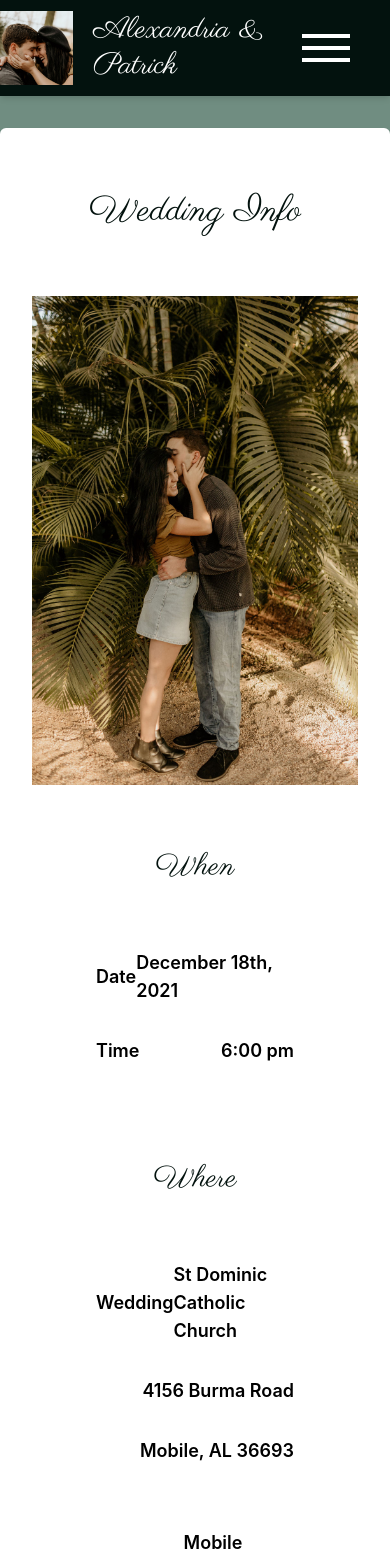
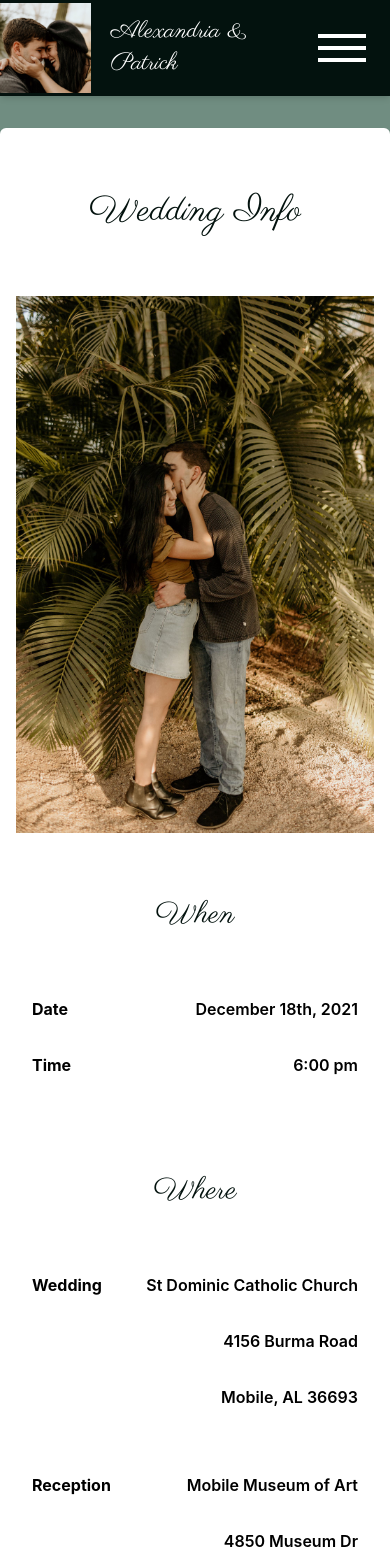
Before and after one commit to patrickspafford/wedding-site, a Next.js app: page /wedding-info in a window 390 px wide. Shown: the top 1561 px of the page. Built offline with nearby package versions, Linux system fonts and the light colour scheme.

Commit message:
Improve styling for mobile view

```diff
--- a/components/Header.tsx
+++ b/components/Header.tsx
@@ -47,7 +47,9 @@ const Header = ({ navItems, toggleMenu, handleLogOut, loggedIn }: IHeader) => (
               />
             </a>
           </Link>
-          <span className="font-paris text-3xl">Alexandria &amp; Patrick</span>
+          <span className="font-paris lg:text-3xl text-2xl">
+            Alexandria &amp; Patrick
+          </span>
         </div>
         <DesktopHeader
           navItems={navItems}
--- a/components/InfoItem.tsx
+++ b/components/InfoItem.tsx
@@ -18,7 +18,9 @@ const InfoItem = ({
   onChange,
 }: IInfoItem) => (
   <div className={`flex items-center justify-between ${itemStyle} mb-8`}>
-    <span className={`font-semibold text-lg ${spanStyle ?? ""}`}>{left}</span>
+    <span className={`font-bold md:text-lg text-base ${spanStyle ?? ""}`}>
+      {left}
+    </span>
     {editable ? (
       <input
         type="text"
@@ -28,7 +30,7 @@ const InfoItem = ({
         onChange={onChange}
       />
     ) : (
-      <span className={`font-semibold text-lg ${spanStyle ?? ""}`}>
+      <span className={`font-semibold md:text-lg text-base ${spanStyle ?? ""}`}>
         {right}
       </span>
     )}
--- a/components/InfoSection.tsx
+++ b/components/InfoSection.tsx
@@ -6,7 +6,11 @@ interface IInfoSection {
 }
 
 const InfoSection = ({ children, className }: IInfoSection) => (
-  <div className={`p-8 pl-16 pr-16 ${className}`}>{children}</div>
+  <div
+    className={`p-8 lg:pl-16 lg:pr-16 md:pl-8 md:pr-8 pl-4 pr-4 ${className}`}
+  >
+    {children}
+  </div>
 )
 
 export default InfoSection
--- a/components/MobileHeader.tsx
+++ b/components/MobileHeader.tsx
@@ -5,7 +5,7 @@ interface IMobileHeader {
 }
 
 const MobileHeader = ({ toggleMenu }: IMobileHeader) => (
-  <div className="mr-8 flex lg:hidden justify-end items-center">
+  <div className="md:mr-8 mr-4 flex lg:hidden justify-end items-center">
     <div className="w-16 hover:opacity-50 cursor-pointer" onClick={toggleMenu}>
       {[0, 1, 2].map((idx) => (
         <span key={idx} className="block m-2 bg-white h-1"></span>
--- a/components/Paper.tsx
+++ b/components/Paper.tsx
@@ -6,7 +6,7 @@ interface IPaper {
 }
 
 const Paper = ({ children }: IPaper) => (
-  <div className="w-full bg-white max-w-2xl p-8 mt-8 mb-8 rounded-md shadow-md">
+  <div className="w-full bg-white max-w-2xl p-8 pl-4 pr-4 md:pl-8 md:pr-8 mt-8 mb-8 rounded-md shadow-md">
     {children}
   </div>
 )
--- a/components/TableCell.tsx
+++ b/components/TableCell.tsx
@@ -27,7 +27,7 @@ const TableCell = ({
             alt="Profile"
             height={96}
             width={96}
-            objectFit="contain"
+            objectFit="cover"
           />
         ) : (
           <FaUser className="text-4xl m-auto pt-2 align-middle" />
--- a/hooks/useFirebase.ts
+++ /dev/null
@@ -1,39 +0,0 @@
-import React, { useEffect, useState } from "react"
-import firebase from "firebase"
-import "firebase/auth"
-import "firebase/firestore"
-
-const useFirebase = () => {
-  const [app, setApp] = useState<firebase.app.App | null>(null)
-  const [auth, setAuth] = useState<firebase.auth.Auth | null>(null)
-  const [firestore, setFirestore] =
-    useState<firebase.firestore.Firestore | null>(null)
-
-  useEffect(() => {
-    const config = {
-      apiKey: "AIzaSyATsifSy14qmKKc79gsx0tQnkTbUEM5aDY",
-      authDomain: "weddingapp-94d85.firebaseapp.com",
-      databaseURL: "https://weddingapp-94d85.firebaseio.com",
-      projectId: "weddingapp-94d85",
-      storageBucket: "weddingapp-94d85.appspot.com",
-      messagingSenderId: "145233983231",
-      appId: "1:145233983231:web:7ff5c5f80fbe88b4e4feca",
-    }
-
-    if (!firebase.apps.length) {
-      const firebaseApp = firebase.initializeApp(config)
-      setApp(firebaseApp)
-      setAuth(firebaseApp.auth())
-      setFirestore(firebaseApp.firestore())
-      console.log("Initialized app")
-    }
-  }, [])
-
-  return {
-    auth,
-    app,
-    firestore,
-  }
-}
-
-export default useFirebase
--- a/package.json
+++ b/package.json
@@ -26,6 +26,7 @@
     "react-native-uuid": "^2.0.1",
     "react-spinners": "^0.11.0",
     "recoil": "^0.4.1",
+    "rooks": "^5.7.1",
     "sharp": "^0.29.1"
   },
   "devDependencies": {
--- a/pages/photos.tsx
+++ b/pages/photos.tsx
@@ -138,13 +138,13 @@ const Photos = () => {
           ))
         )}
       </div>
-      <div className="flex justify-between items-center p-8">
+      <div className="flex justify-between items-center flex-wrap p-4 md:p-8">
         <button
           onClick={handlePrevPage}
           disabled={
             pagination.pageTokens.length <= 2 || pagination.currIdx === 0
           }
-          className={`text-charcoal bg-white pl-8 pr-8 p-4 rounded-md hover:opacity-50 ${
+          className={`text-charcoal bg-white md:pl-8 md:pr-8 p-4 rounded-md hover:opacity-50 ${
             (pagination.pageTokens.length <= 2 || pagination.currIdx === 0) &&
             "opacity-50"
           }`}
@@ -170,7 +170,7 @@ const Photos = () => {
         </form>
         <button
           onClick={handleNextPage}
-          className="text-charcoal bg-white pl-8 pr-8 p-4 rounded-md hover:opacity-50"
+          className="text-charcoal bg-white md:pl-8 md:pr-8 p-4 rounded-md hover:opacity-50"
         >
           Next {`>>`}
         </button>
--- a/pages/rsvp.tsx
+++ b/pages/rsvp.tsx
@@ -4,12 +4,14 @@ import { ApiContext } from "../contexts"
 import Switch from "rc-switch"
 import "rc-switch/assets/index.css"
 import useFirestoreListener from "react-firestore-listener"
+import { useWindowSize } from "rooks"
 
 const RSVP = () => {
   const [firstName, setFirstName] = useState("")
   const [lastName, setLastName] = useState("")
   const [loading, setLoading] = useState(false)
   const { apiService } = useContext(ApiContext)
+  const { innerWidth } = useWindowSize()
 
   const currentUserDoc = useFirestoreListener({
     collection: "users",
@@ -55,7 +57,7 @@ const RSVP = () => {
             className="w-full bg-white max-w-2xl p-8 mt-8 rounded-md shadow-md"
           >
             <h1 className="text-4xl text-center mb-8 font-paris">RSVP</h1>
-            <h2 className="text-3xl text-center font-paris mb-16">
+            <h2 className="md:text-3xl text-2xl text-center font-paris mb-16">
               Will You Be Attending?
             </h2>
             <div className="flex justify-center items-center">
@@ -81,16 +83,22 @@ const RSVP = () => {
                 </label>
               </div>
             </div>
-            <h2 className="text-3xl text-center font-paris mt-16 mb-16">
+            <h2 className="md:text-3xl text-2xl text-center font-paris mt-16 mb-16">
               Please Add Your Guests
             </h2>
             <div className="flex justify-between mb-12 items-center">
-              <label className="flex-1 font-semibold" htmlFor="First Name">
+              <label
+                className="flex-1 font-semibold hidden md:block"
+                htmlFor="First Name"
+              >
                 First Name
               </label>
               <input
                 type="text"
                 name="First Name"
+                placeholder={
+                  innerWidth && innerWidth <= 768 ? "First Name" : ""
+                }
                 value={firstName}
                 required
                 onChange={(e) => setFirstName(e.target.value)}
@@ -98,13 +106,17 @@ const RSVP = () => {
               />
             </div>
             <div className="flex justify-between mb-12 items-center">
-              <label htmlFor="Last Name" className="flex-1 font-semibold">
+              <label
+                htmlFor="Last Name"
+                className="flex-1 font-semibold md:block hidden"
+              >
                 Last Name
               </label>
               <input
                 type="text"
                 className="border-2 flex-1 rounded-md h-12 pl-4 focus:ring focus:outline-none"
                 name="Last Name"
+                placeholder={innerWidth && innerWidth <= 768 ? "Last Name" : ""}
                 required
                 value={lastName}
                 onChange={(e) => setLastName(e.target.value)}
```
Also changed, not shown: 1 other file (tests, documents, lock files or other folders).
